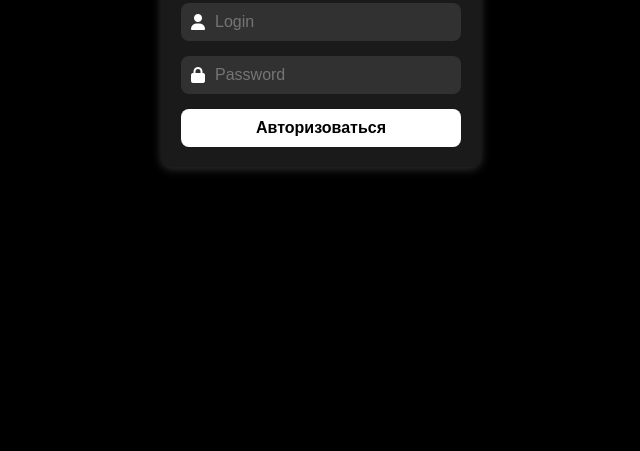
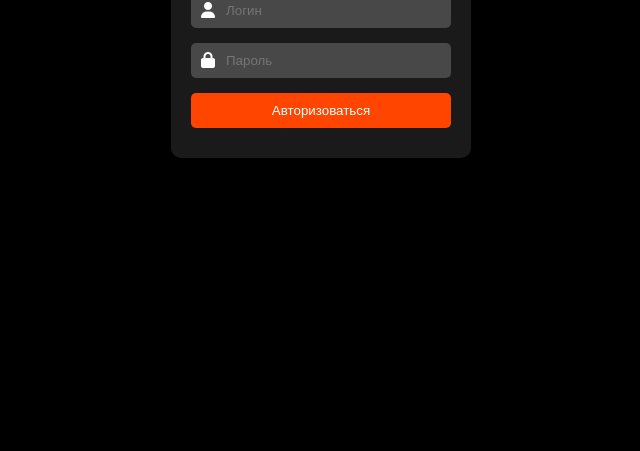
Before and after one commit to HeySteddy/ChickenCurry, a plain HTML site: page admin.html in a window 1280 px wide. Shown: the part 349-800 px from the top of the page, without its empty margins (319-959 px from the left). Drawn offline with Linux system fonts and the light colour scheme.

Commit message:
Добавлен admin.html users.json

```diff
--- a/admin.html
+++ b/admin.html
@@ -3,7 +3,7 @@
 <head>
     <meta charset="UTF-8">
     <meta name="viewport" content="width=device-width, initial-scale=1.0">
-    <title>Администрация</title>
+    <title>Авторизация</title>
     <link rel="stylesheet" href="https://cdnjs.cloudflare.com/ajax/libs/font-awesome/6.4.0/css/all.min.css">
     <style>
         * {
@@ -11,93 +11,111 @@
             padding: 0;
             box-sizing: border-box;
         }
+
         body {
             font-family: Arial, sans-serif;
             background: black;
             display: flex;
+            justify-content: center;
             align-items: center;
-            justify-content: center;
             height: 100vh;
-            flex-direction: column;
+            color: white;
         }
+
         .login-container {
             background: rgba(255, 255, 255, 0.1);
             padding: 20px;
             border-radius: 10px;
-            box-shadow: 0 2px 10px rgba(255, 255, 255, 0.2);
+            width: 300px;
             text-align: center;
+        }
+
+        .input-group {
+            margin-bottom: 15px;
+            position: relative;
+        }
+
+        .input-group input {
             width: 100%;
-            max-width: 320px;
-        }
-        .input-group {
-            display: flex;
-            align-items: center;
-            background: rgba(255, 255, 255, 0.1);
             padding: 10px;
-            border-radius: 8px;
-            margin-bottom: 15px;
-        }
-        .input-group i {
-            margin-right: 10px;
+            padding-left: 35px;
+            border: none;
+            border-radius: 5px;
+            background: rgba(255, 255, 255, 0.2);
             color: white;
         }
-        .input-group input {
-            background: none;
+
+        .input-group i {
+            position: absolute;
+            top: 50%;
+            left: 10px;
+            transform: translateY(-50%);
+            color: white;
+        }
+
+        .login-btn {
+            width: 100%;
+            padding: 10px;
             border: none;
-            outline: none;
+            background: #ff4500;
             color: white;
-            flex-grow: 1;
-            font-size: 16px;
+            border-radius: 5px;
+            cursor: pointer;
+            transition: background 0.3s;
         }
-        .login-button {
-            background: white;
-            color: black;
-            border: none;
-            padding: 10px;
-            width: 100%;
-            border-radius: 8px;
-            cursor: pointer;
-            font-size: 16px;
-            font-weight: bold;
-            transition: 0.3s;
+
+        .login-btn:hover {
+            background: #ff5733;
         }
-        .login-button:hover {
-            background: #ccc;
-        }
+
         .error-message {
             color: red;
             margin-top: 10px;
-            display: none;
         }
     </style>
 </head>
 <body>
+
 <div class="login-container">
-        <h2 style="color: white; margin-bottom: 20px;">Вход в админ-панель</h2>
+    <h2>Авторизация</h2>
+
     <div class="input-group">
         <i class="fas fa-user"></i>
-            <input type="text" id="login" placeholder="Login">
+        <input type="text" id="login" placeholder="Логин">
     </div>
+
     <div class="input-group">
         <i class="fas fa-lock"></i>
-            <input type="password" id="password" placeholder="Password">
+        <input type="password" id="password" placeholder="Пароль">
     </div>
-        <button class="login-button" onclick="authenticate()">Авторизоваться</button>
-        <p class="error-message" id="error-message">Неверный логин или пароль</p>
+
+    <button class="login-btn" onclick="login()">Авторизоваться</button>
+
+    <p class="error-message" id="error-message"></p>
 </div>
 
 <script>
-        function authenticate() {
-            var login = document.getElementById("login").value;
-            var password = document.getElementById("password").value;
-            var errorMessage = document.getElementById("error-message");
+    async function login() {
+        const login = document.getElementById('login').value.trim();
+        const password = document.getElementById('password').value.trim();
+        const errorMessage = document.getElementById('error-message');
 
-            if (login === "admin" && password === "1234") {
-                window.location.href = "dashboard.html"; // Перенаправление после успешного входа
+        // Загружаем users.json
+        try {
+            const response = await fetch('users.json');
+            const users = await response.json();
+
+            if (users[login] && users[login] === password) {
+                alert("Успешный вход!");
+                window.location.href = "dashboard.html"; // Переход на страницу админки
             } else {
-                errorMessage.style.display = "block";
+                errorMessage.textContent = "Неверный логин или пароль!";
+            }
+        } catch (error) {
+            errorMessage.textContent = "Ошибка загрузки базы данных!";
         }
     }
 </script>
+
 </body>
 </html>
--- /dev/null
+++ b/users.json
@@ -0,0 +1,5 @@
+{
+    "Vladimir": "password123",
+    "Ivan": "qwerty",
+    "superadmin": "securepass"
+}
```
Lines whose indentation alone changed are shown as unchanged.
